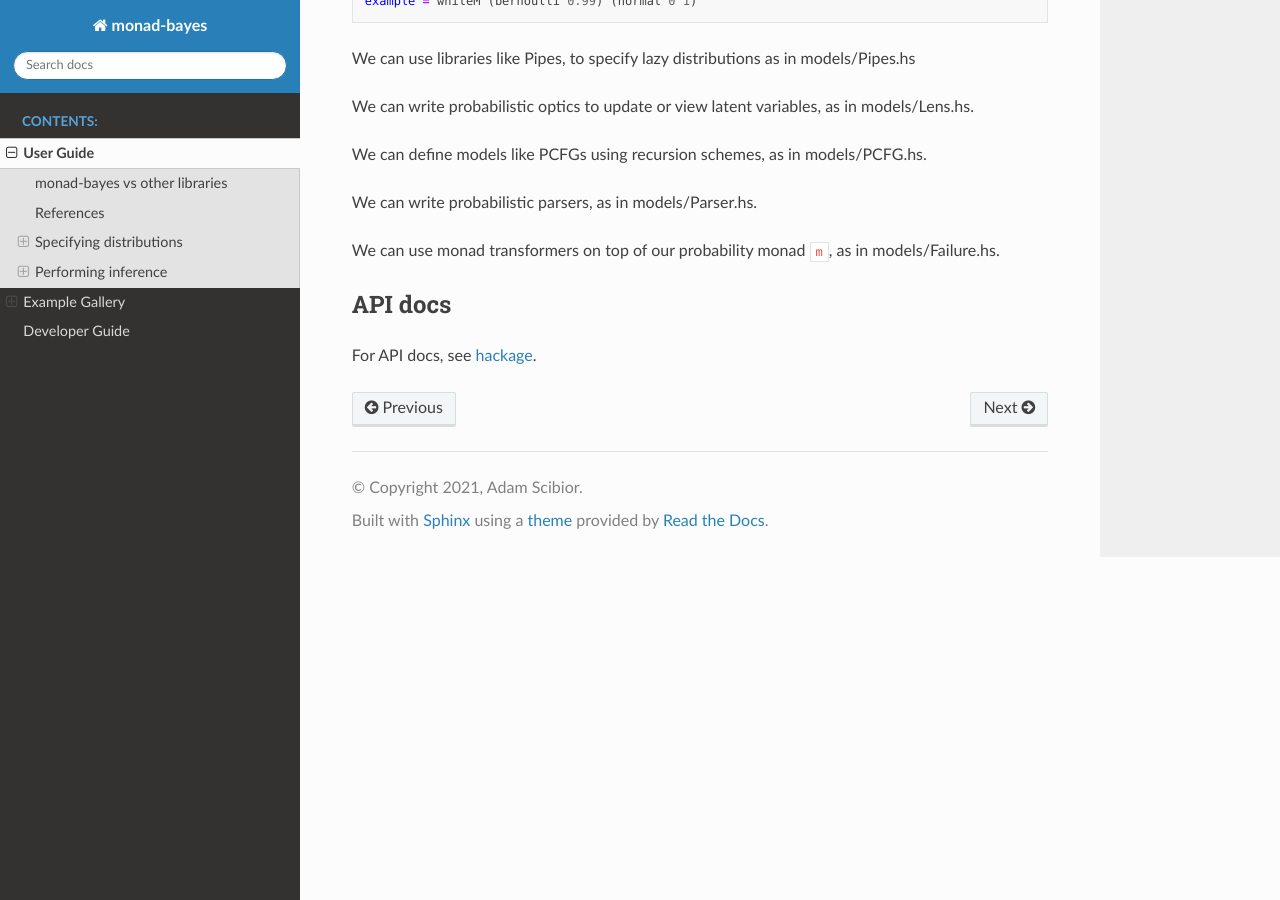
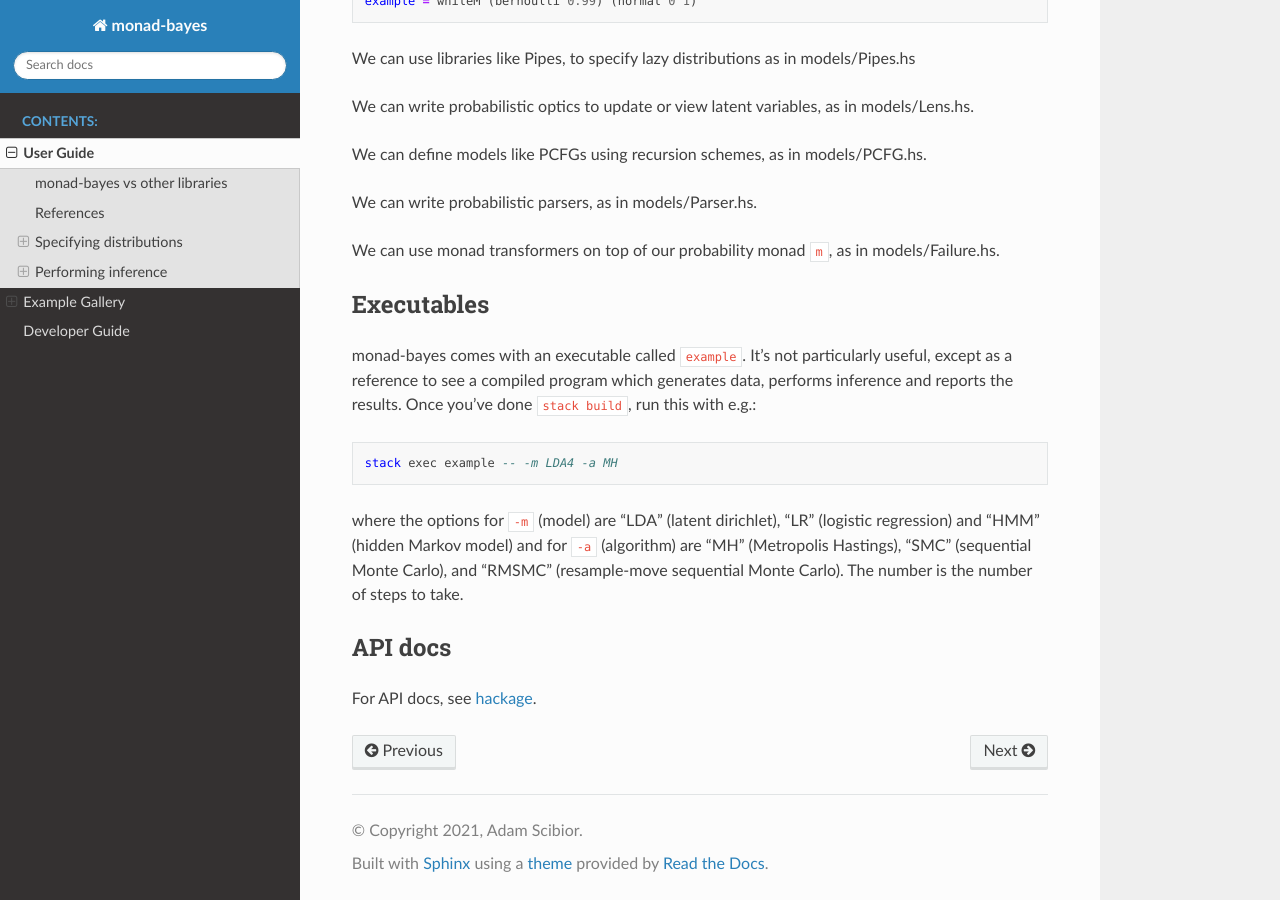
Before and after one commit to tweag/monad-bayes, a Sphinx documentation site: the page built from docs/source/probprog.md, in a window 1280 px wide and 900 px high, scrolled down 8486 px. Built offline with Sphinx 7.4.7 and the Read the Docs theme 2.0.0, drawn with Linux system fonts in a browser that asks for light colours.

Commit message:
executable docs

````diff
--- a/docs/source/probprog.md
+++ b/docs/source/probprog.md
@@ -426,6 +426,15 @@ We can use monad transformers on top of our probability monad `m`, as in models/
 
 <!-- And, because we're programming directly in Haskell, rather than a domain specific language (like Church, Gen, WebPPL and most other probabilistic programming languages), we can interoperate with any other Haskell concepts. Two examples: -->
 
+## Executables
+
+monad-bayes comes with an executable called `example`. It's not particularly useful, except as a reference to see a compiled program which generates data, performs inference and reports the results. Once you've done `stack build`, run this with e.g.:
+
+```haskell
+stack exec example -- -m LDA4 -a MH
+```
+
+where the options for `-m` (model) are "LDA" (latent dirichlet), "LR" (logistic regression) and "HMM" (hidden Markov model) and for `-a` (algorithm) are "MH" (Metropolis Hastings), "SMC" (sequential Monte Carlo), and "RMSMC" (resample-move sequential Monte Carlo). The number is the number of steps to take.
 
 ## API docs
 
````
